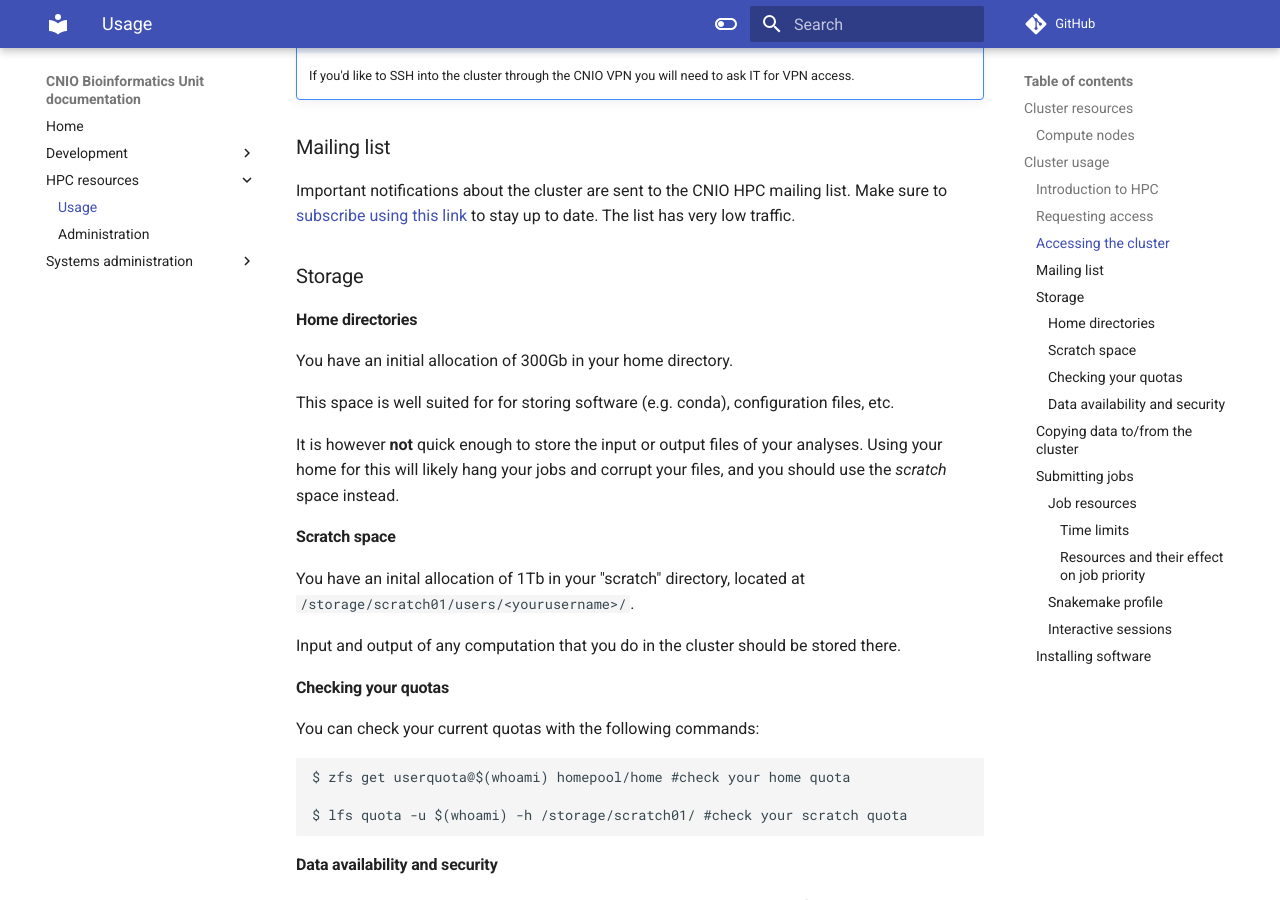
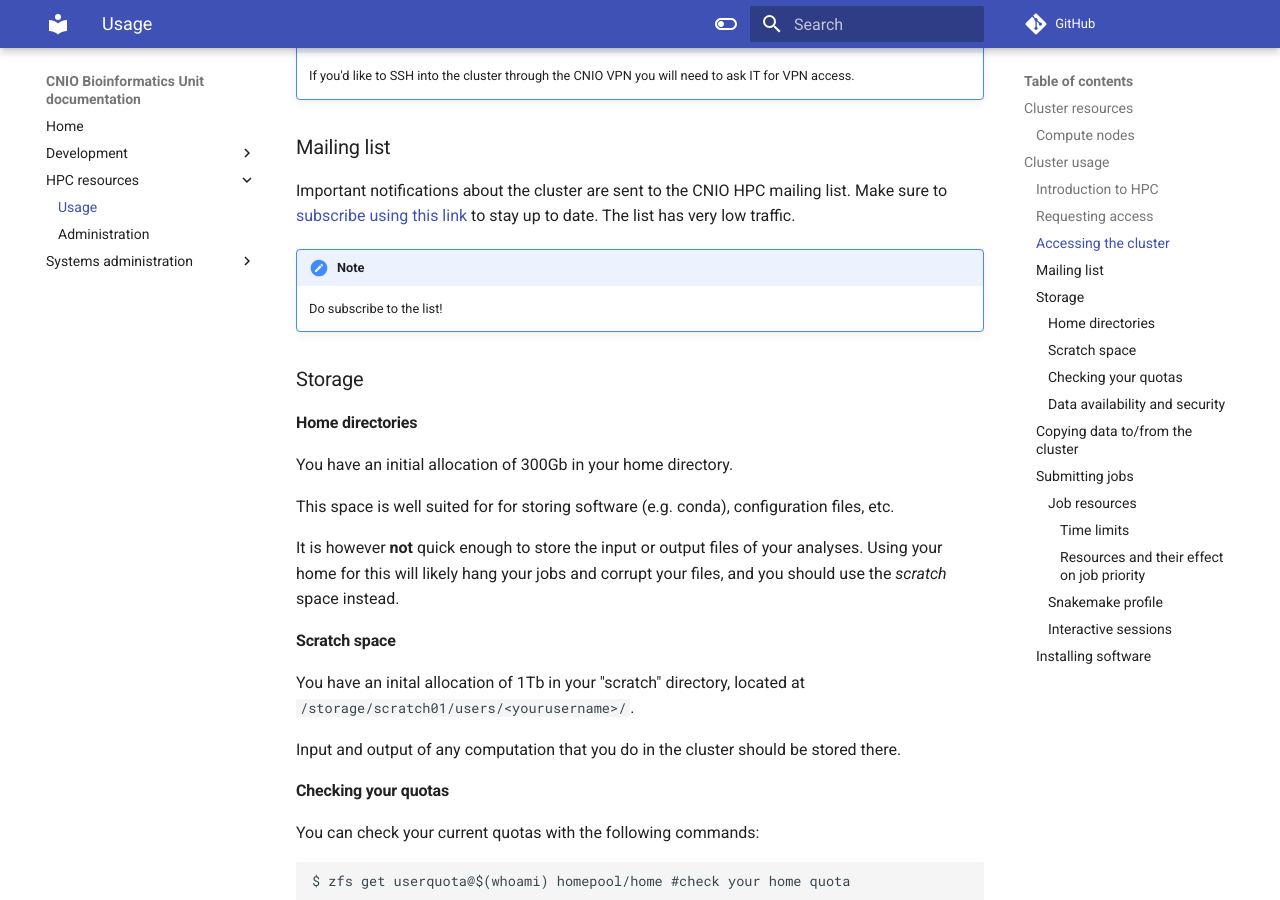
Before and after one commit to cnio-bu/cnio-bu.github.io, an MkDocs documentation site: the page built from docs/hpc/usage.md, in a window 1280 px wide and 900 px high, scrolled down 1051 px. Built offline with MkDocs 1.6.1 and Material for MkDocs 9.7.7, drawn with Linux system fonts in a browser that asks for light colours; comment, search, counter and statistics services are not loaded.

Commit message:
Add note insisting on subscribing to the list

```diff
--- a/docs/hpc/usage.md
+++ b/docs/hpc/usage.md
@@ -41,6 +41,10 @@ The cluster's hostname is `cluster1.cnio.es` (`cluster1` for short), and can be
 Important notifications about the cluster are sent to the CNIO HPC mailing
 list. Make sure to [subscribe using this link](https://lists.cnio.es/wws/subscribe/hpc)
 to stay up to date. The list has very low traffic.
+
+!!! Note
+
+    Do subscribe to the list!
 
 ### Storage
 
```
